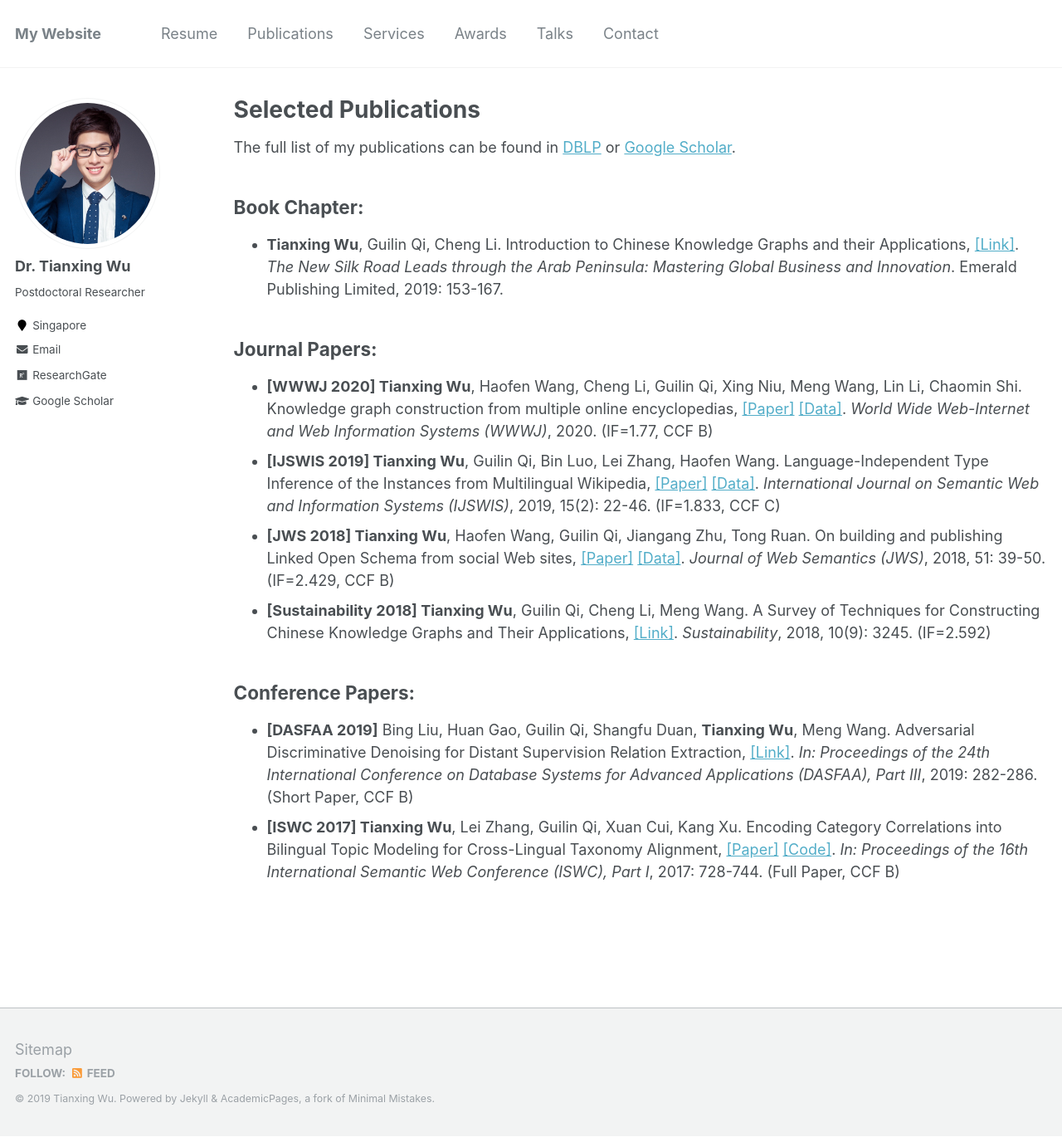
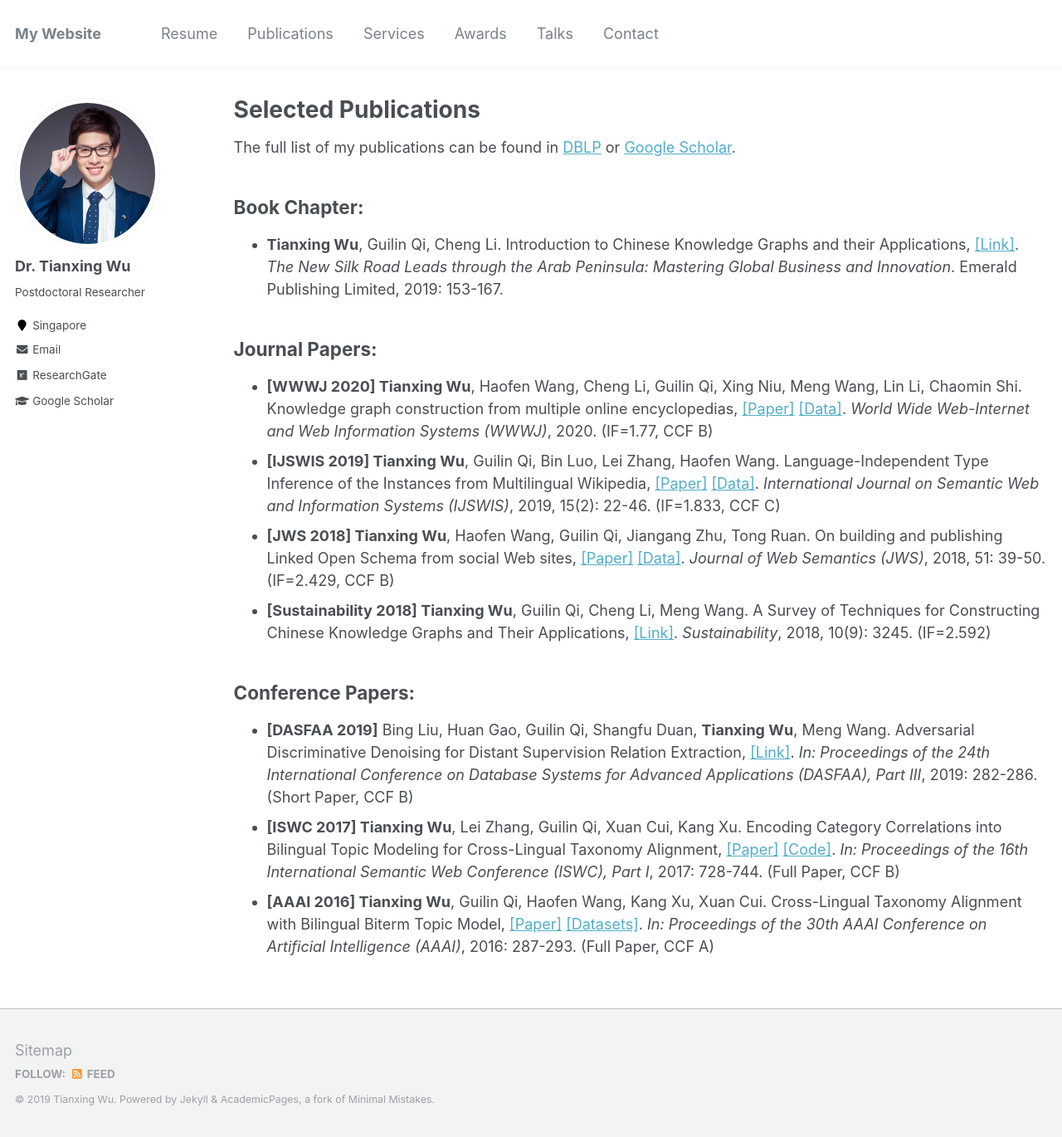
Before and after one commit to tianxing-wu/tianxing-wu.github.io, a Jekyll site: the page built from _pages/selected_publications.md, in a window 1280 px wide and 1370 px high. Shown: the whole window at 83% size. Built offline with Jekyll 4.4.1, drawn with Linux system fonts in a browser that asks for light colours.

Commit message:
site update

```diff
--- a/_pages/selected_publications.md
+++ b/_pages/selected_publications.md
@@ -17,3 +17,4 @@ The full list of my publications can be found in [DBLP](https://dblp.uni-trier.d
 ## Conference Papers:
 * **[DASFAA 2019]** Bing Liu, Huan Gao, Guilin Qi, Shangfu Duan, **Tianxing Wu**, Meng Wang. Adversarial Discriminative Denoising for Distant Supervision Relation Extraction, [[Link]](https://link.springer.com/chapter/10.1007%2F978-3-030-18590-9_29). <i>In: Proceedings of the 24th International Conference on Database Systems for Advanced Applications (DASFAA), Part III</i>, 2019: 282-286. (Short Paper, CCF B)
 * **[ISWC 2017] Tianxing Wu**, Lei Zhang, Guilin Qi, Xuan Cui, Kang Xu. Encoding Category Correlations into Bilingual Topic Modeling for Cross-Lingual Taxonomy Alignment, [[Paper]](https://tianxing-wu.github.io/files/paper/ISWC2017.pdf) [[Code]](https://github.com/143230/CLTA). <i>In: Proceedings of the 16th International Semantic Web Conference (ISWC), Part I</i>, 2017: 728-744. (Full Paper, CCF B)
+* **[AAAI 2016] Tianxing Wu**, Guilin Qi, Haofen Wang, Kang Xu, Xuan Cui. Cross-Lingual Taxonomy Alignment with Bilingual Biterm Topic Model, [[Paper]](https://tianxing-wu.github.io/files/paper/AAAI2016.pdf) [[Datasets]](https://github.com/jxls080511/080424). <i>In: Proceedings of the 30th AAAI Conference on Artificial Intelligence (AAAI)</i>, 2016: 287-293. (Full Paper, CCF A)
```
Also changed, not shown: 2 other files.
